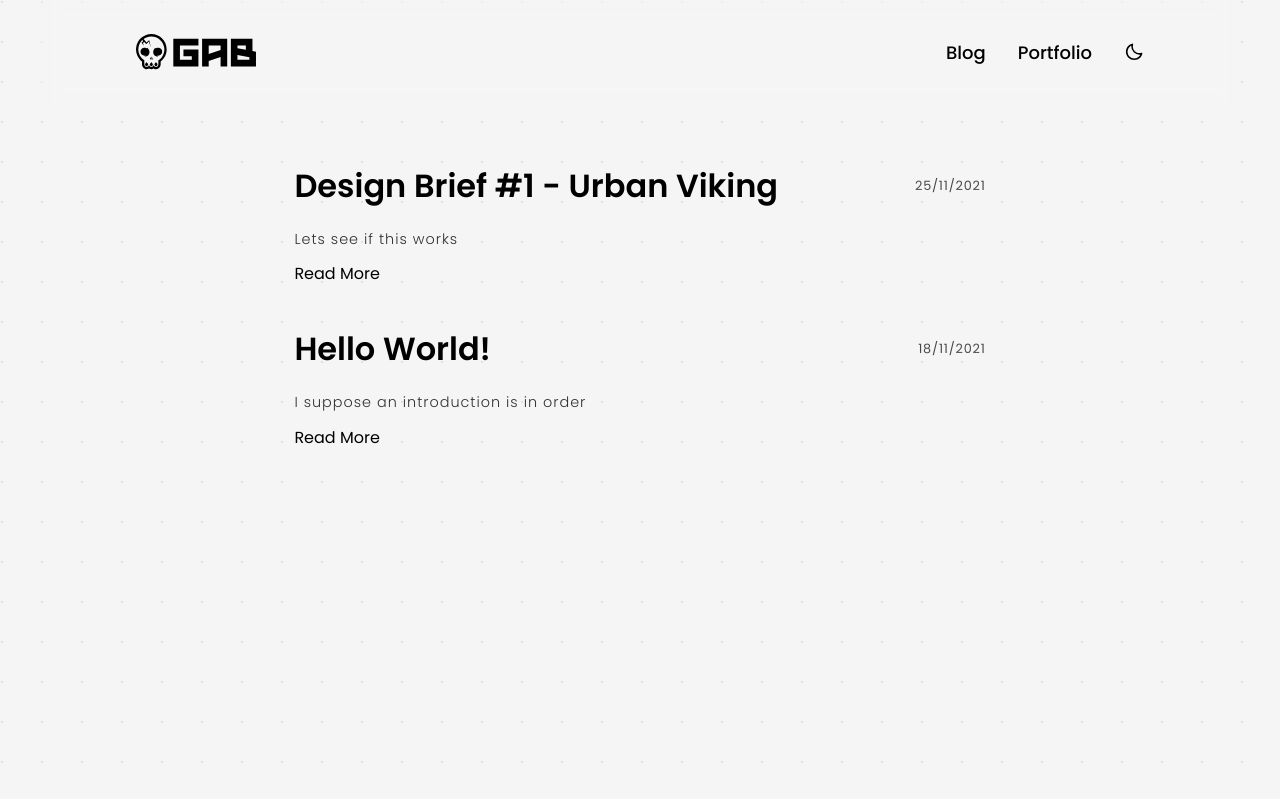
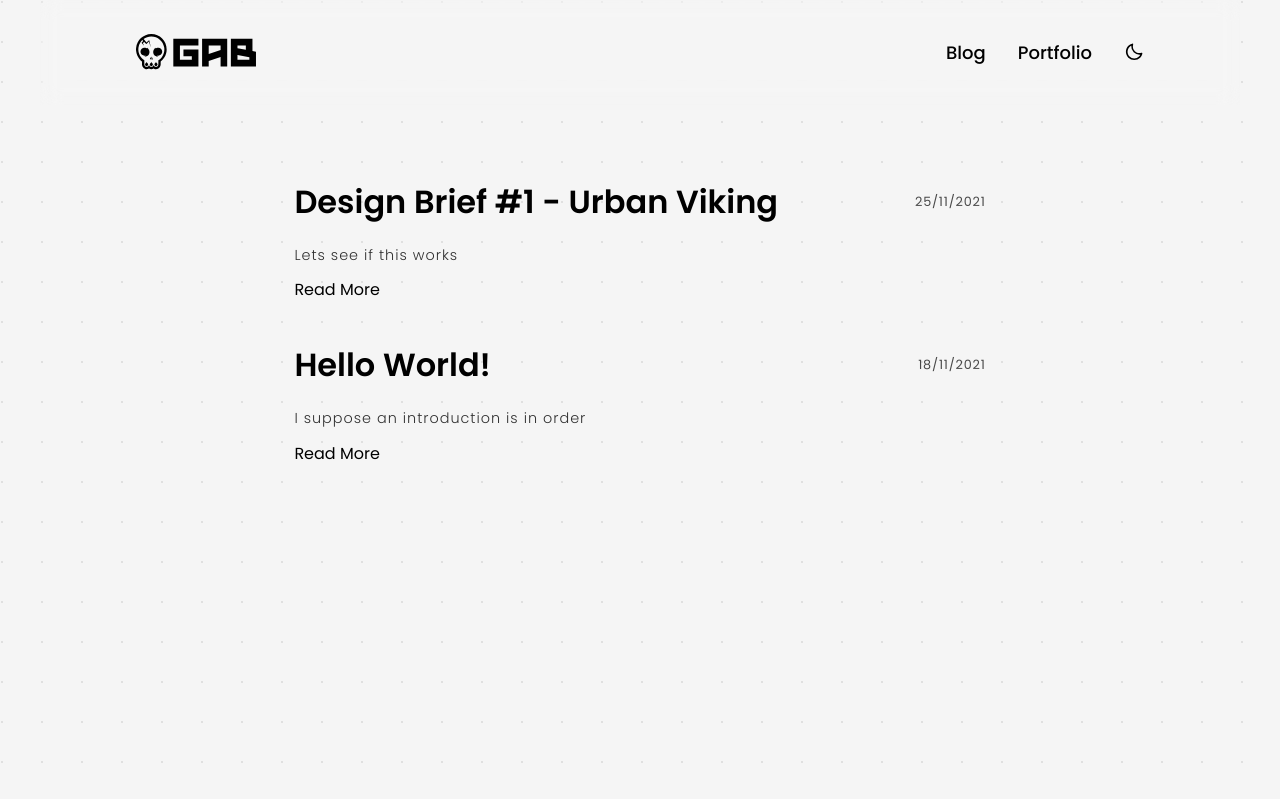
Before and after one commit to Darkryhr/digital-garden, a Next.js app: page /blog in a window 1280 px wide. Shown: the top 799 px of the page. Built offline with nearby package versions, Linux system fonts and the light colour scheme.

Commit message:
fixed minor padding issue

```diff
--- a/components/styled/LayoutStyles.js
+++ b/components/styled/LayoutStyles.js
@@ -30,7 +30,7 @@ export const Container = styled.div`
   align-items: center;
   width: 100%;
   min-height: 100vh;
-  padding-top: 2rem;
+  padding-top: 3rem;
 `;
 
 export const Box = styled.div`
```
